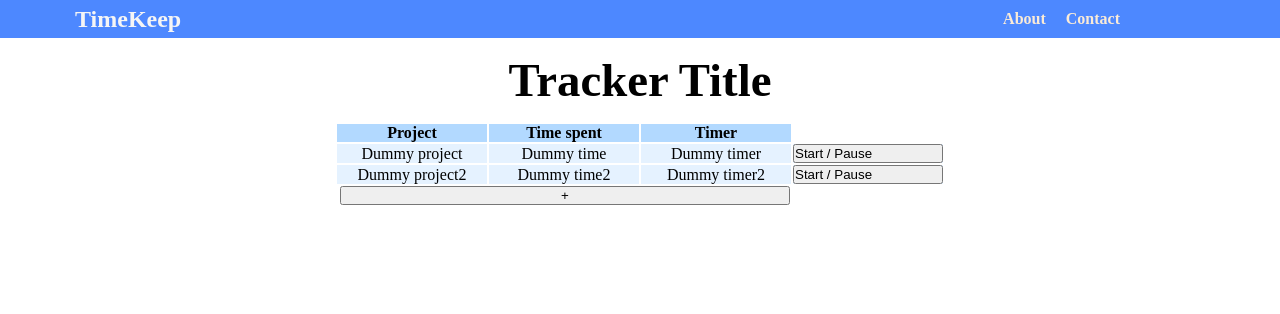
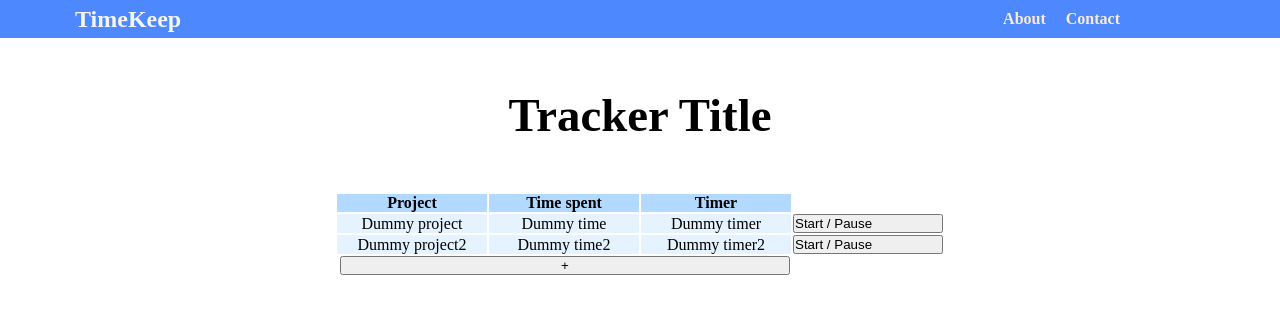
Before and after one commit to Mirashi12/timeKeeper, a plain HTML site: page index.html in a window 1280 px wide. Drawn offline with Linux system fonts and the light colour scheme.

Commit message:
Change header margin value

```diff
--- a/style.css
+++ b/style.css
@@ -37,7 +37,7 @@
 
 .header {
     text-align: center;
-    margin: 15px;
+    margin: 50px;
     font-size: 40px;
     font-weight: 800;
 }
```
